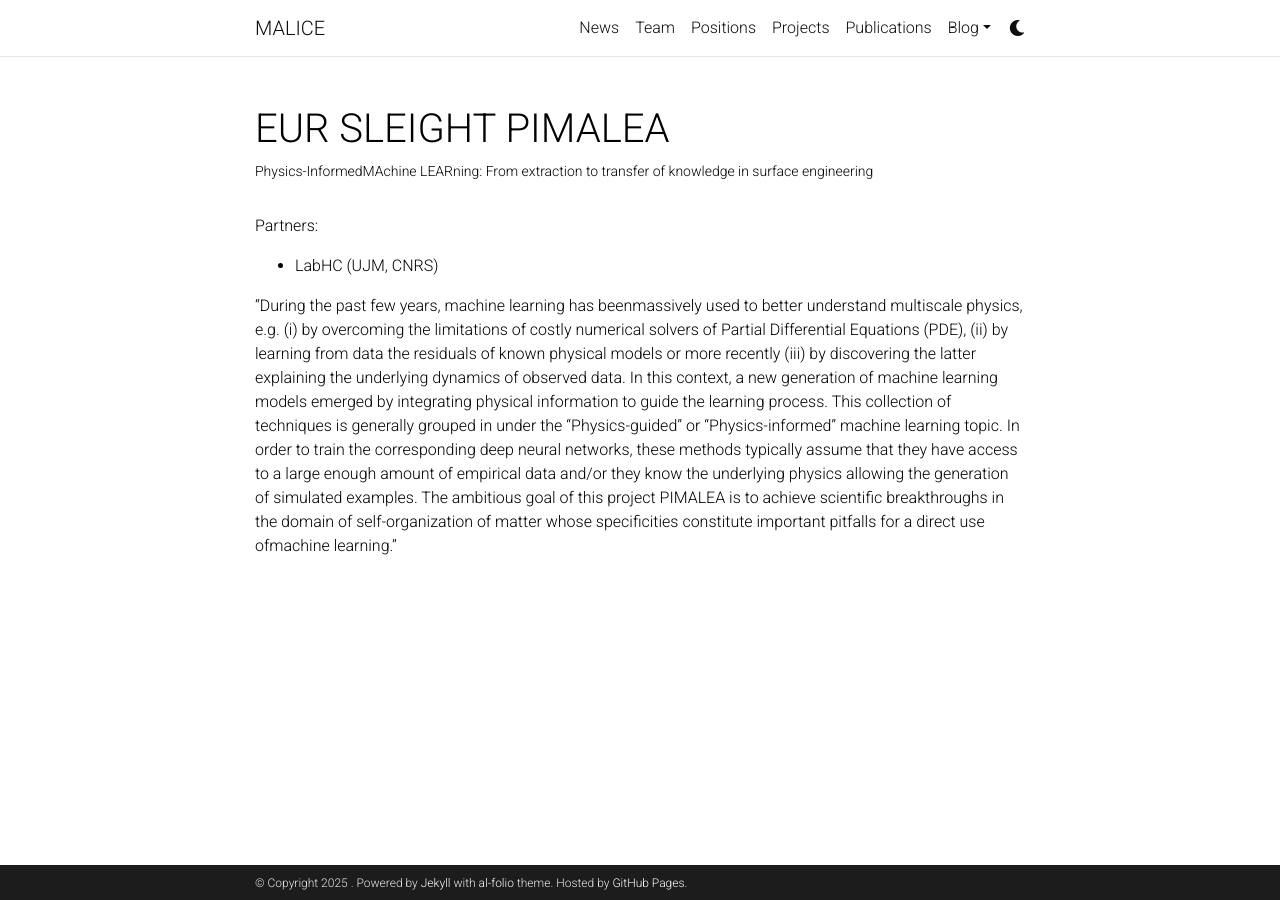
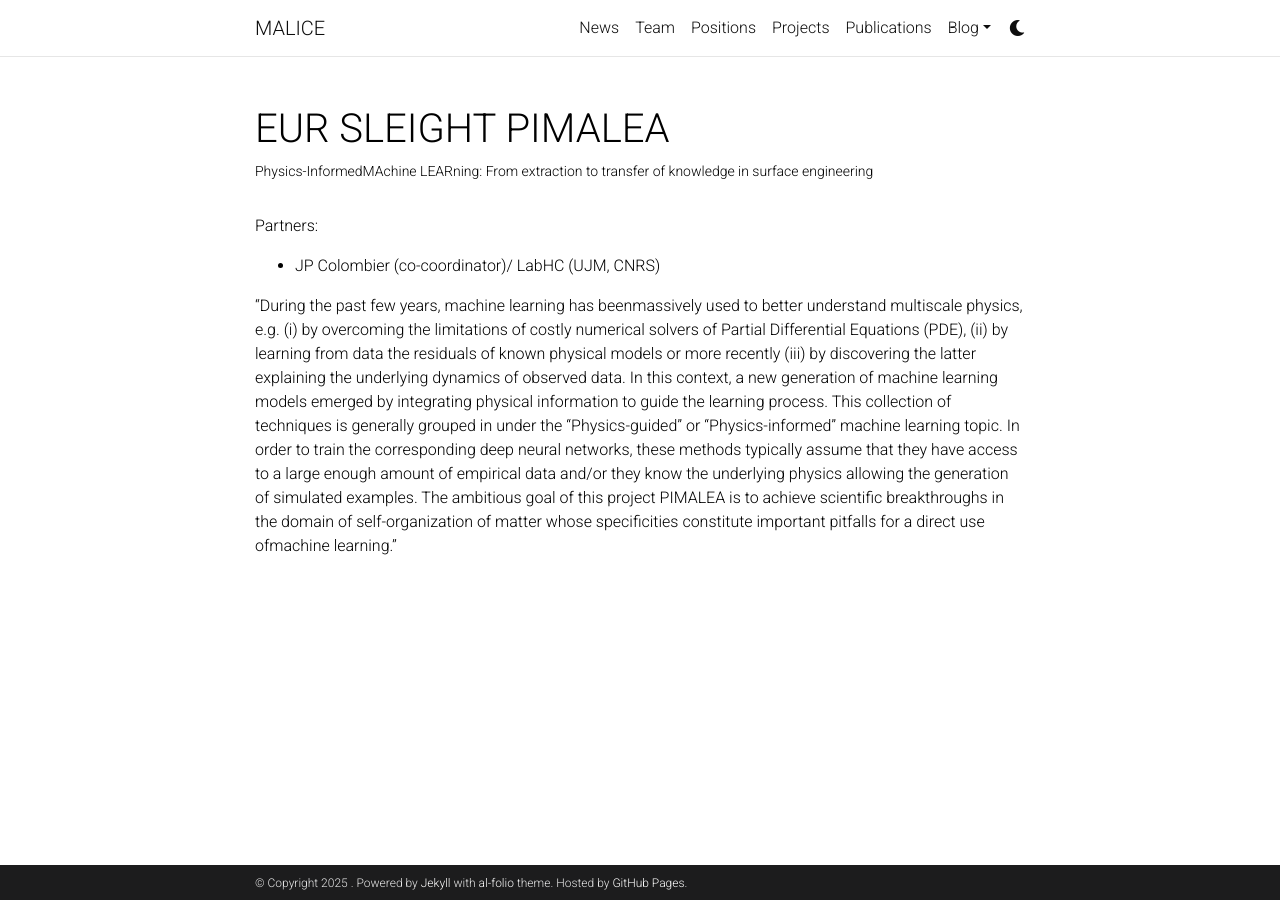
Before and after one commit to labhc-malice/labhc-malice.github.io, a Jekyll site: the page built from _projects/PIMALEA.md, in a window 1280 px wide. Built offline with Jekyll 4.4.1, drawn with Linux system fonts in a browser that asks for light colours; comment, search, counter and statistics services are not loaded; a style sheet for code colours, icons or effects is not loaded.

Commit message:
Update PIMALEA.md

```diff
--- a/_projects/PIMALEA.md
+++ b/_projects/PIMALEA.md
@@ -10,7 +10,7 @@ category: past
 
 Partners:
 
-- LabHC (UJM, CNRS)
+- JP Colombier (co-coordinator)/ LabHC (UJM, CNRS)
 
 "During the past few years, machine learning has beenmassively used to better understand multiscale
 physics, e.g. (i) by overcoming the limitations of costly numerical solvers of Partial Differential Equations
```
